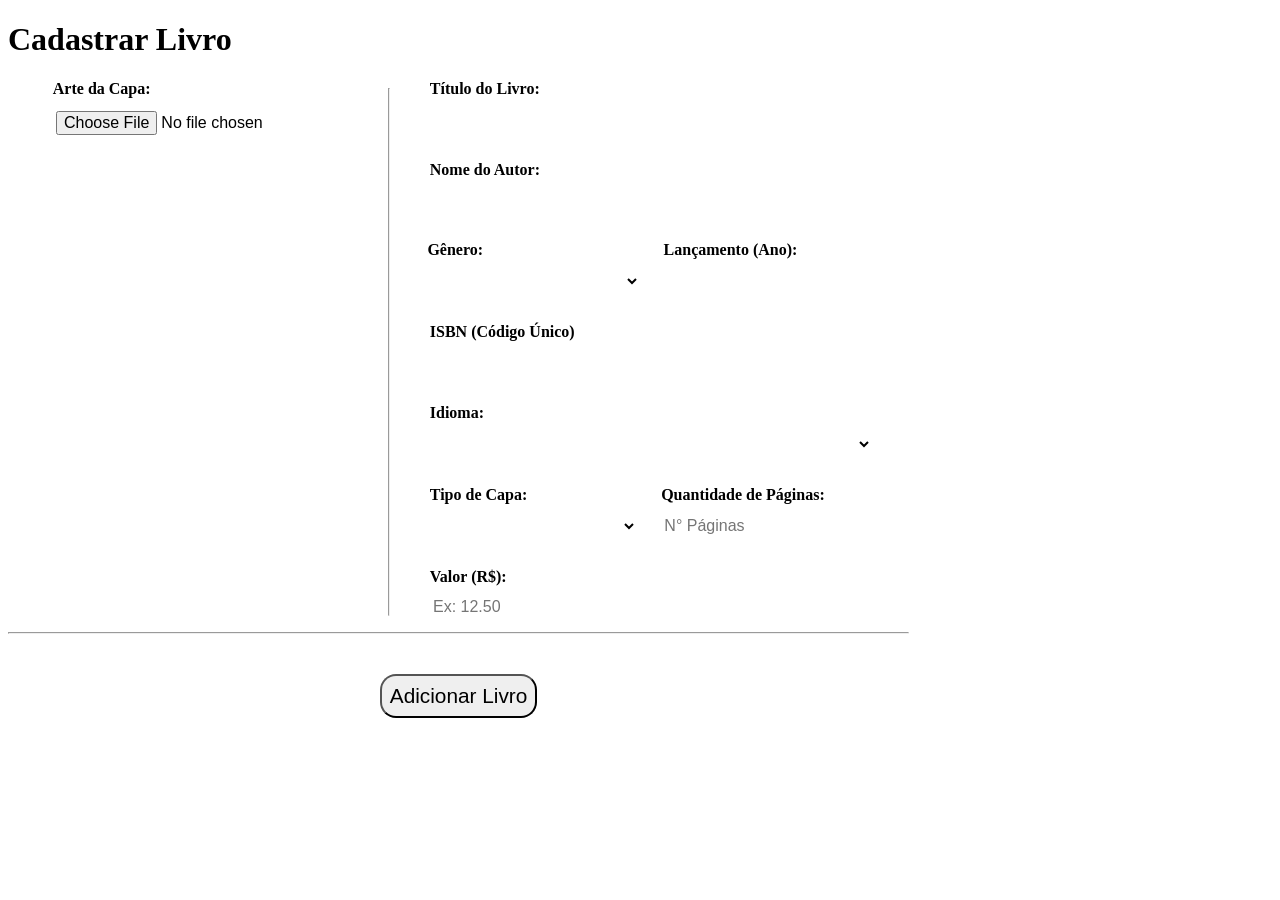
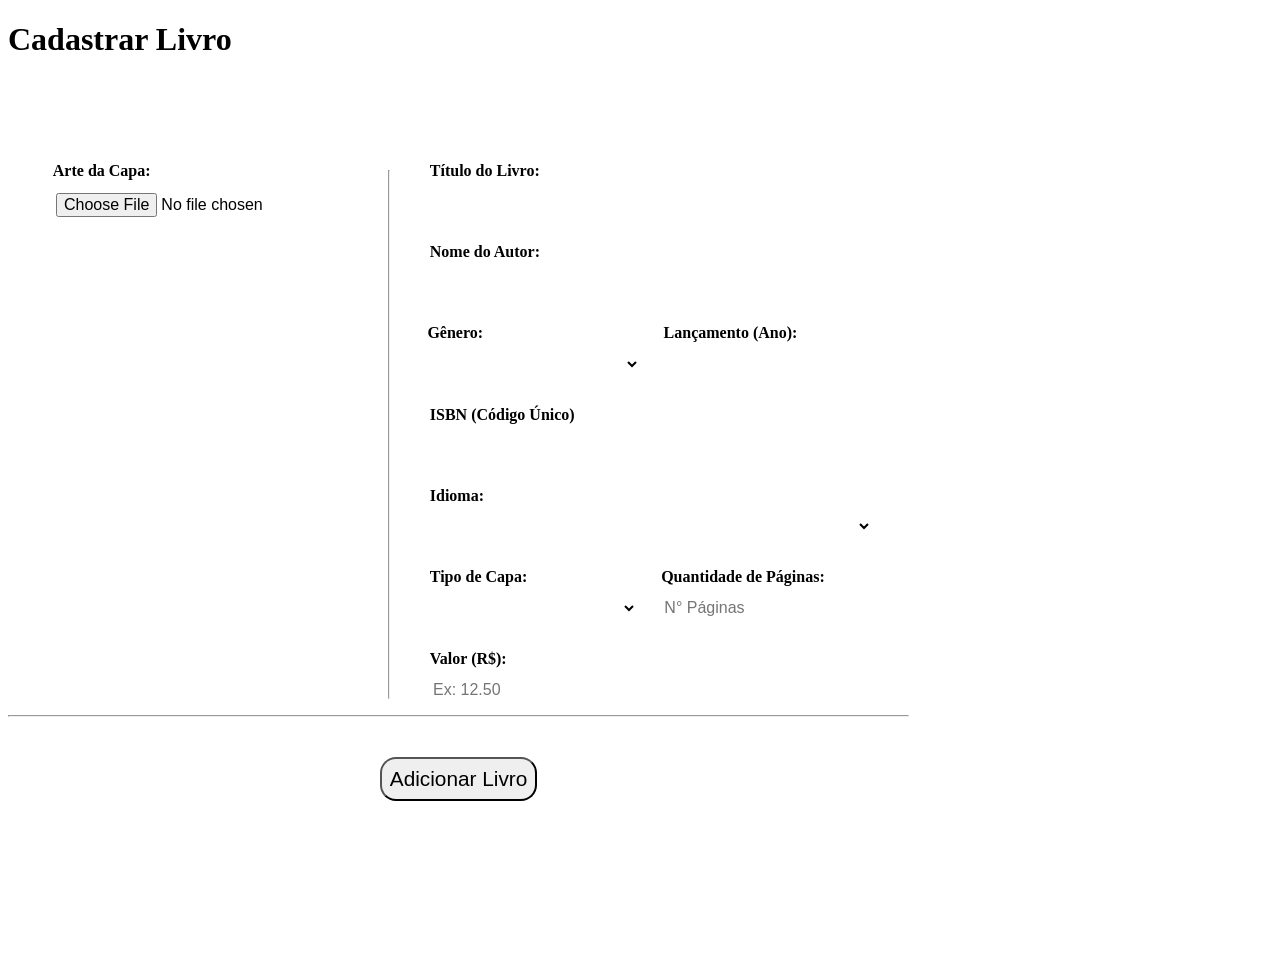

RetroReads #29.92

--- a/css/cadastro.css
+++ b/css/cadastro.css
@@ -29,7 +29,10 @@
     border-radius: 2rem;
     
     /* background estica para toda a caixa */
-    align-items: stretch
+    align-items: stretch;
+
+    margin-top: 6.5rem;
+    margin-bottom: 6.5rem;
 }
 
 .seccoes{
@@ -296,6 +299,8 @@
     .cadastrar form{
         width: 100%;
         margin: auto;
+
+        gap: 1.5rem;
     }
 
     .cadastrar input{
@@ -325,9 +330,13 @@
     }
 
     .btn-ambos{
-        width: 100%;
-        margin-top: 1rem;
+        width: 60%;
         margin-bottom: 0;
+    }
+
+    #btn-cadastro{
+        padding: .8rem 3rem;
+        border-radius: 2rem;
     }
 
     /* ---------- HOVER DESATIVADOS ---------- */
@@ -351,7 +360,7 @@
     }
     
     .seccoes{
-        padding: 1rem;
+        padding: 3rem;
     }
 
     .container{
@@ -360,6 +369,9 @@
         border: none;
         box-shadow: none;
         border-radius: 0rem;
+
+        margin-top: 0rem;
+        margin-bottom: 0rem;
     }
 
     .container-duplo {
